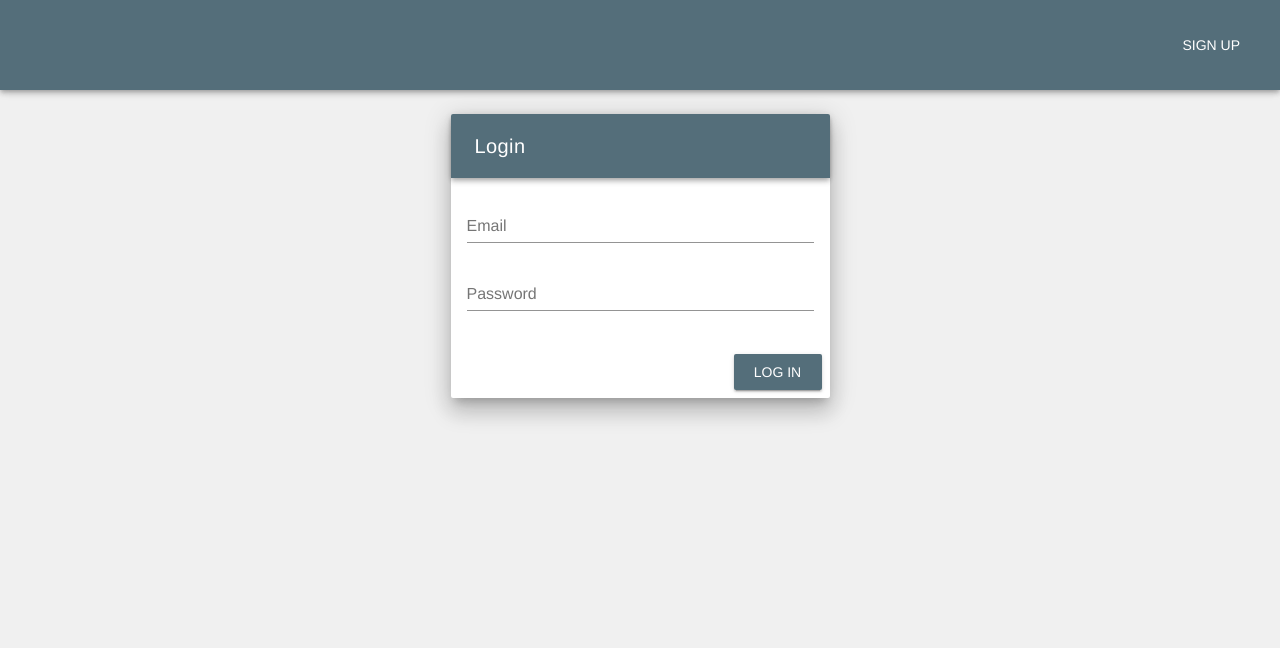
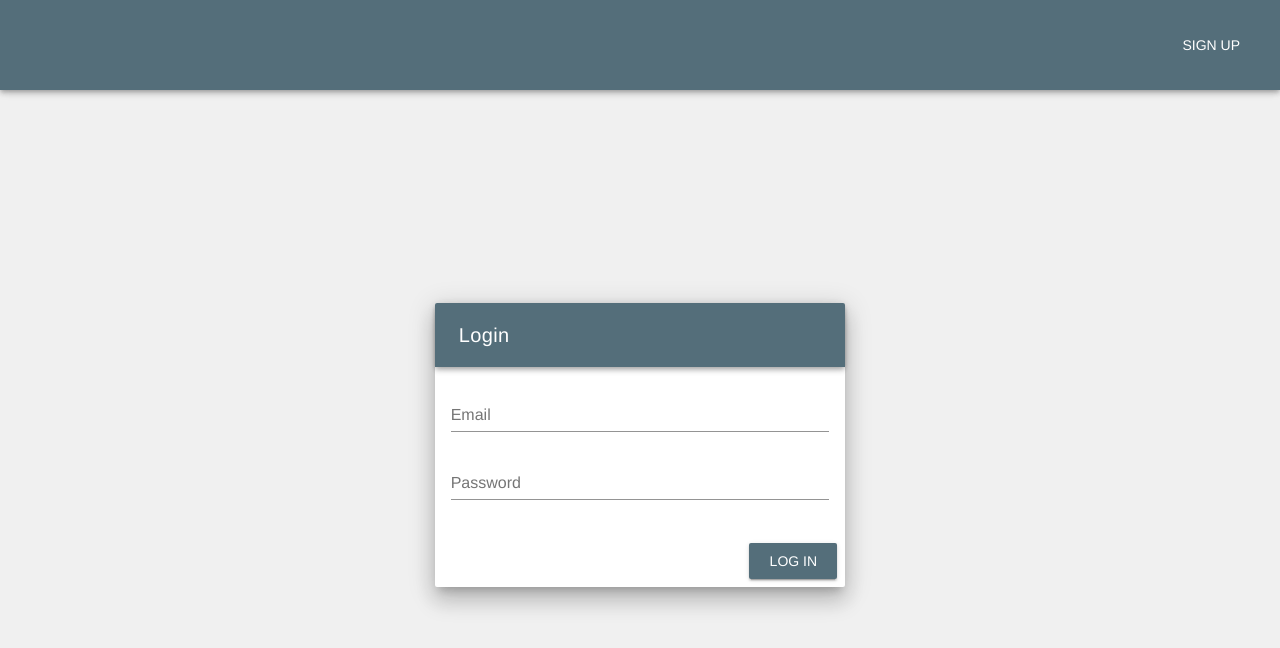
Before and after one commit to MLjungg/VotesClient, a Vue app: page /#/login in a window 1280 px wide. Shown: the top 648 px of the page. Built offline with nearby package versions, Linux system fonts and the light colour scheme; what vue-cookies would draw is missing.

Commit message:
increased video size

```diff
--- a/src/components/Login.vue
+++ b/src/components/Login.vue
@@ -7,7 +7,7 @@
       </v-toolbar-items>
     </v-toolbar>
     <v-content>
-      <v-container>
+      <v-container fluid fill-height>
         <v-layout align-center justify-center>
           <v-flex xs12 sm8 md5 lg4 xl4>
             <v-card class="elevation-14">
```
